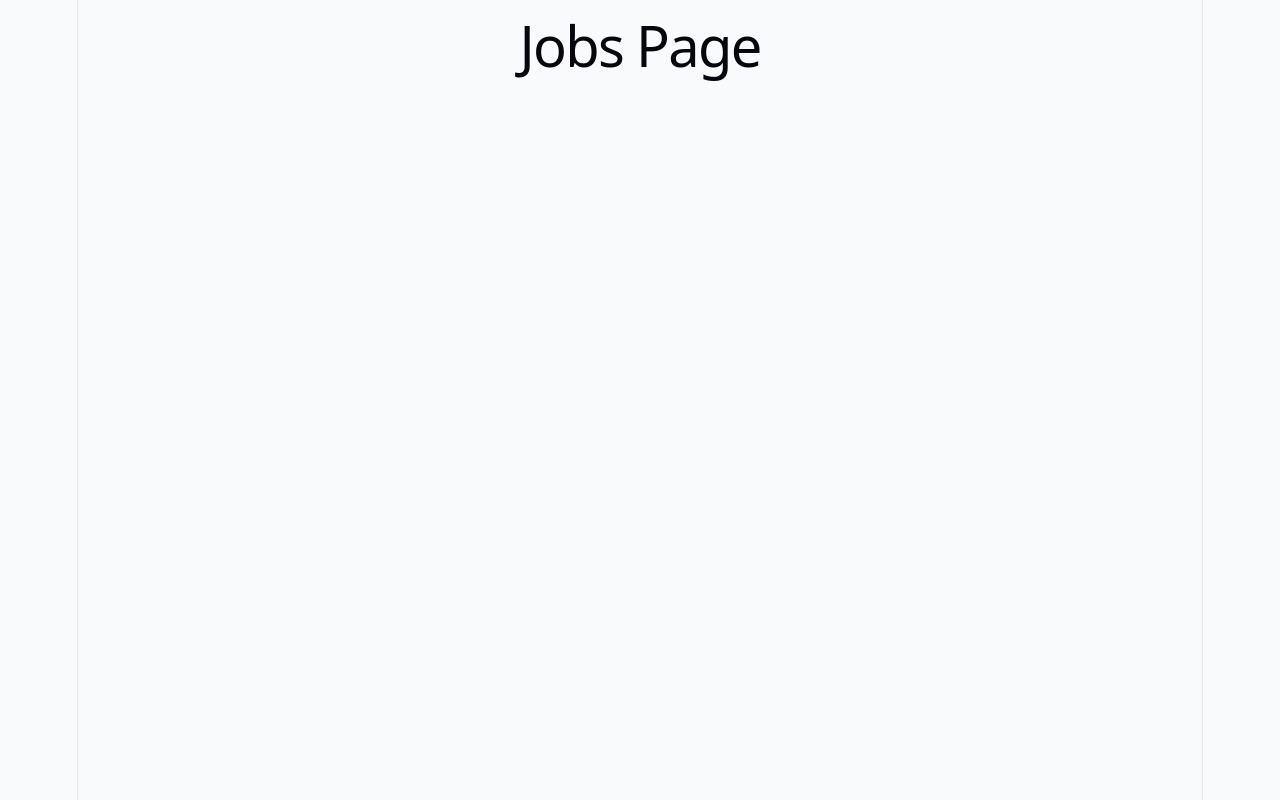
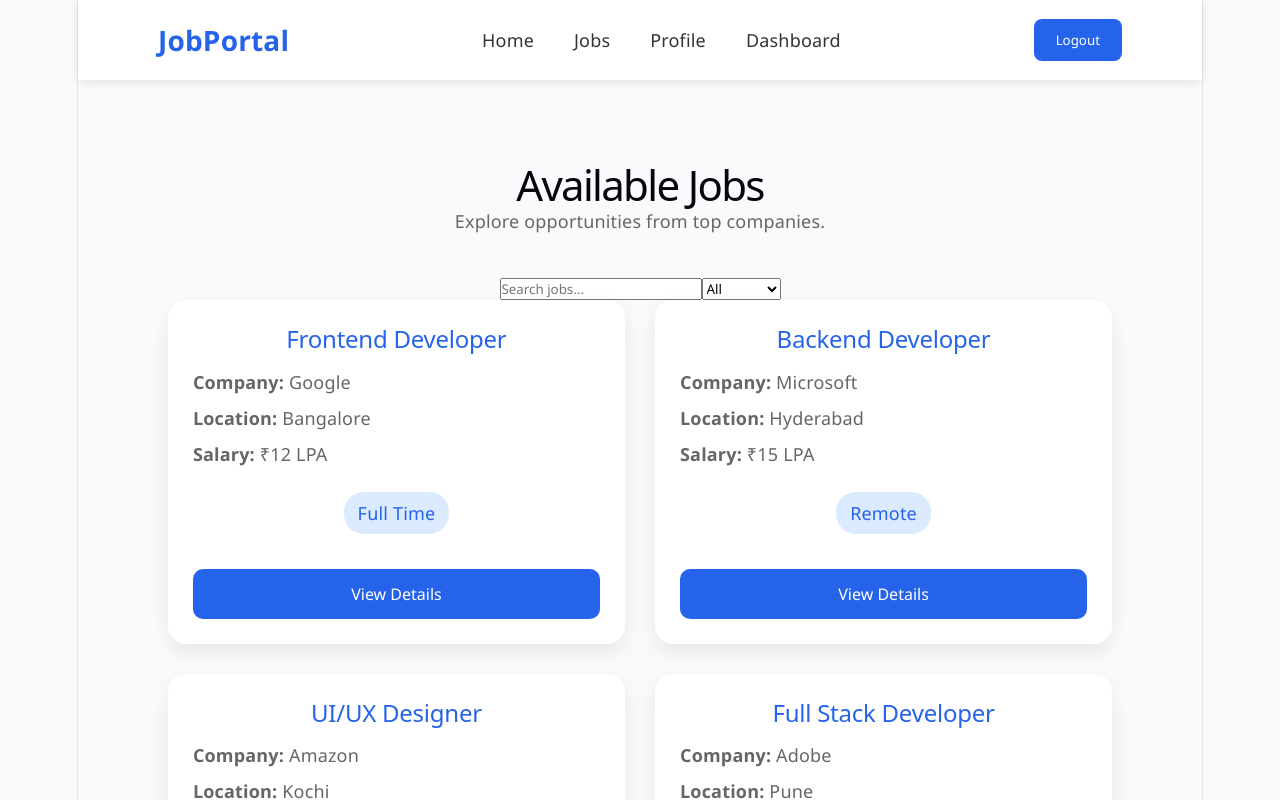
Before and after one commit to ramkiran704/Job-Portal, a React app in the folder frontend/: page /jobs in a window 1280 px wide. Shown: the top 800 px of the page. Built offline with nearby package versions, Linux system fonts and the light colour scheme; the HTML template or start-up script is replaced by a standard one.

Commit message:
Improve jobs page with search and filters

```diff
--- a/frontend/src/pages/JobDetails.jsx
+++ b/frontend/src/pages/JobDetails.jsx
@@ -1,9 +1,52 @@
+import Navbar from "../components/Navbar";
+import Footer from "../components/Footer";
+import "../styles/JobDetails.css";
+
 function JobDetails() {
-    return (
-      <div>
-        <h1>Job Details Page</h1>
+  return (
+    <>
+      <Navbar />
+
+      <div className="job-details">
+
+        <div className="job-box">
+
+          <h1>Frontend Developer</h1>
+
+          <h3>Google</h3>
+
+          <p><strong>Location:</strong> Bangalore</p>
+
+          <p><strong>Salary:</strong> ₹12 LPA</p>
+
+          <p><strong>Experience:</strong> 2+ Years</p>
+
+          <h2>Job Description</h2>
+
+          <p>
+            We are looking for a passionate React Developer to build
+            modern web applications with an amazing user experience.
+          </p>
+
+          <h2>Required Skills</h2>
+
+          <ul>
+            <li>React.js</li>
+            <li>JavaScript</li>
+            <li>HTML & CSS</li>
+            <li>Git & GitHub</li>
+            <li>REST APIs</li>
+          </ul>
+
+          <button>Apply Now</button>
+
+        </div>
+
       </div>
-    );
-  }
 
-  export default JobDetails;
+      <Footer />
+    </>
+  );
+}
+
+export default JobDetails;
--- a/frontend/src/pages/Jobs.jsx
+++ b/frontend/src/pages/Jobs.jsx
@@ -1,9 +1,143 @@
+import { useState } from "react";
+import { useNavigate } from "react-router-dom";
+import Navbar from "../components/Navbar";
+import Footer from "../components/Footer";
+import "../styles/Jobs.css";
+
 function Jobs() {
-    return (
-      <div>
-        <h1>Jobs Page</h1>
+  const navigate = useNavigate();
+
+  const [search, setSearch] = useState("");
+  const [filter, setFilter] = useState("All");
+
+  const jobs = [
+    {
+      id: 1,
+      title: "Frontend Developer",
+      company: "Google",
+      location: "Bangalore",
+      salary: "₹12 LPA",
+      type: "Full Time",
+    },
+    {
+      id: 2,
+      title: "Backend Developer",
+      company: "Microsoft",
+      location: "Hyderabad",
+      salary: "₹15 LPA",
+      type: "Remote",
+    },
+    {
+      id: 3,
+      title: "UI/UX Designer",
+      company: "Amazon",
+      location: "Kochi",
+      salary: "₹10 LPA",
+      type: "Hybrid",
+    },
+    {
+      id: 4,
+      title: "Full Stack Developer",
+      company: "Adobe",
+      location: "Pune",
+      salary: "₹18 LPA",
+      type: "Full Time",
+    },
+    {
+      id: 5,
+      title: "Data Analyst",
+      company: "TCS",
+      location: "Chennai",
+      salary: "₹8 LPA",
+      type: "Hybrid",
+    },
+    {
+      id: 6,
+      title: "Software Engineer",
+      company: "Infosys",
+      location: "Trivandrum",
+      salary: "₹9 LPA",
+      type: "Remote",
+    },
+  ];
+
+  const filteredJobs = jobs.filter((job) => {
+    const matchesSearch =
+      job.title.toLowerCase().includes(search.toLowerCase()) ||
+      job.company.toLowerCase().includes(search.toLowerCase());
+
+    const matchesFilter =
+      filter === "All" || job.type === filter;
+
+    return matchesSearch && matchesFilter;
+  });
+
+  return (
+    <>
+      <Navbar />
+
+      <div className="jobs-page">
+        <h1>Available Jobs</h1>
+
+        <p>Explore opportunities from top companies.</p>
+
+        <div className="job-controls">
+
+          <input
+            type="text"
+            placeholder="Search jobs..."
+            value={search}
+            onChange={(e) => setSearch(e.target.value)}
+          />
+
+          <select
+            value={filter}
+            onChange={(e) => setFilter(e.target.value)}
+          >
+            <option>All</option>
+            <option>Full Time</option>
+            <option>Remote</option>
+            <option>Hybrid</option>
+          </select>
+
+        </div>
+
+        <div className="job-grid">
+          {filteredJobs.map((job) => (
+            <div className="job-card" key={job.id}>
+
+              <h2>{job.title}</h2>
+
+              <p>
+                <strong>Company:</strong> {job.company}
+              </p>
+
+              <p>
+                <strong>Location:</strong> {job.location}
+              </p>
+
+              <p>
+                <strong>Salary:</strong> {job.salary}
+              </p>
+
+              <span className="job-type">
+                {job.type}
+              </span>
+
+              <button
+                onClick={() => navigate(`/jobs/${job.id}`)}
+              >
+                View Details
+              </button>
+
+            </div>
+          ))}
+        </div>
       </div>
-    );
-  }
 
-  export default Jobs;
+      <Footer />
+    </>
+  );
+}
+
+export default Jobs;
--- /dev/null
+++ b/frontend/src/styles/JobDetails.css
@@ -0,0 +1,53 @@
+.job-details{
+    background:#f8fafc;
+    min-height:100vh;
+    padding:60px 8%;
+}
+
+.job-box{
+    max-width:900px;
+    margin:auto;
+    background:white;
+    padding:40px;
+    border-radius:20px;
+    box-shadow:0 10px 25px rgba(0,0,0,.1);
+}
+
+.job-box h1{
+    color:#2563eb;
+    margin-bottom:10px;
+}
+
+.job-box h2{
+    margin-top:30px;
+    margin-bottom:10px;
+}
+
+.job-box p{
+    margin:10px 0;
+    line-height:1.8;
+}
+
+.job-box ul{
+    margin-left:20px;
+}
+
+.job-box li{
+    margin:10px 0;
+}
+
+.job-box button{
+    margin-top:30px;
+    width:100%;
+    padding:15px;
+    background:#2563eb;
+    color:white;
+    border:none;
+    border-radius:10px;
+    font-size:18px;
+    cursor:pointer;
+}
+
+.job-box button:hover{
+    background:#1d4ed8;
+}
--- /dev/null
+++ b/frontend/src/styles/Jobs.css
@@ -0,0 +1,119 @@
+.jobs-page{
+
+    padding:60px 8%;
+
+    background:#f8fafc;
+
+    min-height:100vh;
+
+    }
+
+    .jobs-page h1{
+
+    font-size:42px;
+
+    text-align:center;
+
+    margin-bottom:10px;
+
+    }
+
+    .jobs-page p{
+
+    text-align:center;
+
+    color:#666;
+
+    margin-bottom:40px;
+
+    }
+
+    .job-grid{
+
+    display:grid;
+
+    grid-template-columns:repeat(auto-fit,minmax(300px,1fr));
+
+    gap:30px;
+
+    }
+
+    .job-card{
+
+    background:white;
+
+    padding:25px;
+
+    border-radius:18px;
+
+    box-shadow:0 8px 20px rgba(0,0,0,.08);
+
+    transition:.3s;
+
+    }
+
+    .job-card:hover{
+
+    transform:translateY(-8px);
+
+    }
+
+    .job-card h2{
+
+    color:#2563eb;
+
+    margin-bottom:15px;
+
+    }
+
+    .job-card p{
+
+    text-align:left;
+
+    margin:10px 0;
+
+    }
+
+    .job-type{
+
+    display:inline-block;
+
+    background:#dbeafe;
+
+    color:#2563eb;
+
+    padding:8px 14px;
+
+    border-radius:20px;
+
+    margin:15px 0;
+
+    }
+
+    .job-card button{
+
+    width:100%;
+
+    padding:14px;
+
+    margin-top:20px;
+
+    background:#2563eb;
+
+    color:white;
+
+    border:none;
+
+    border-radius:10px;
+
+    cursor:pointer;
+
+    font-size:16px;
+
+    }
+
+    .job-card button:hover{
+
+    background:#1d4ed8;
+
+    }
```
